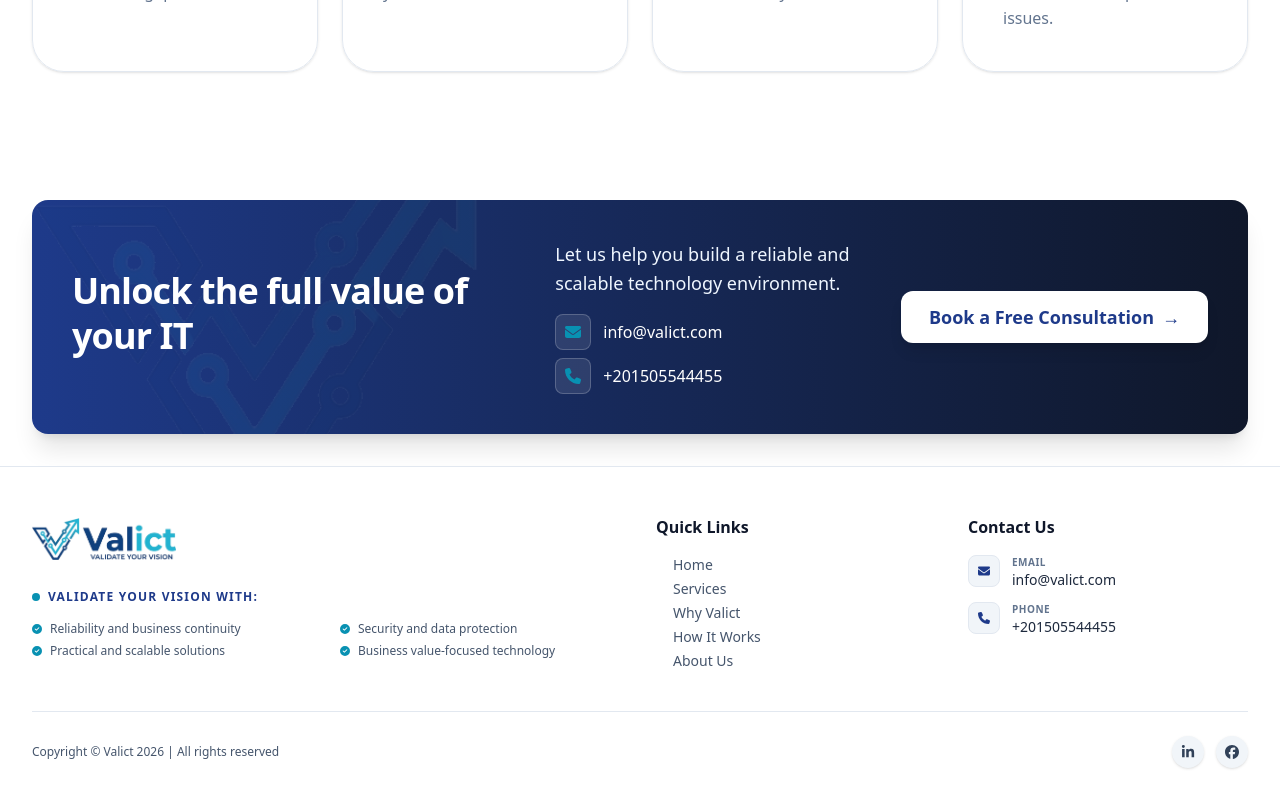
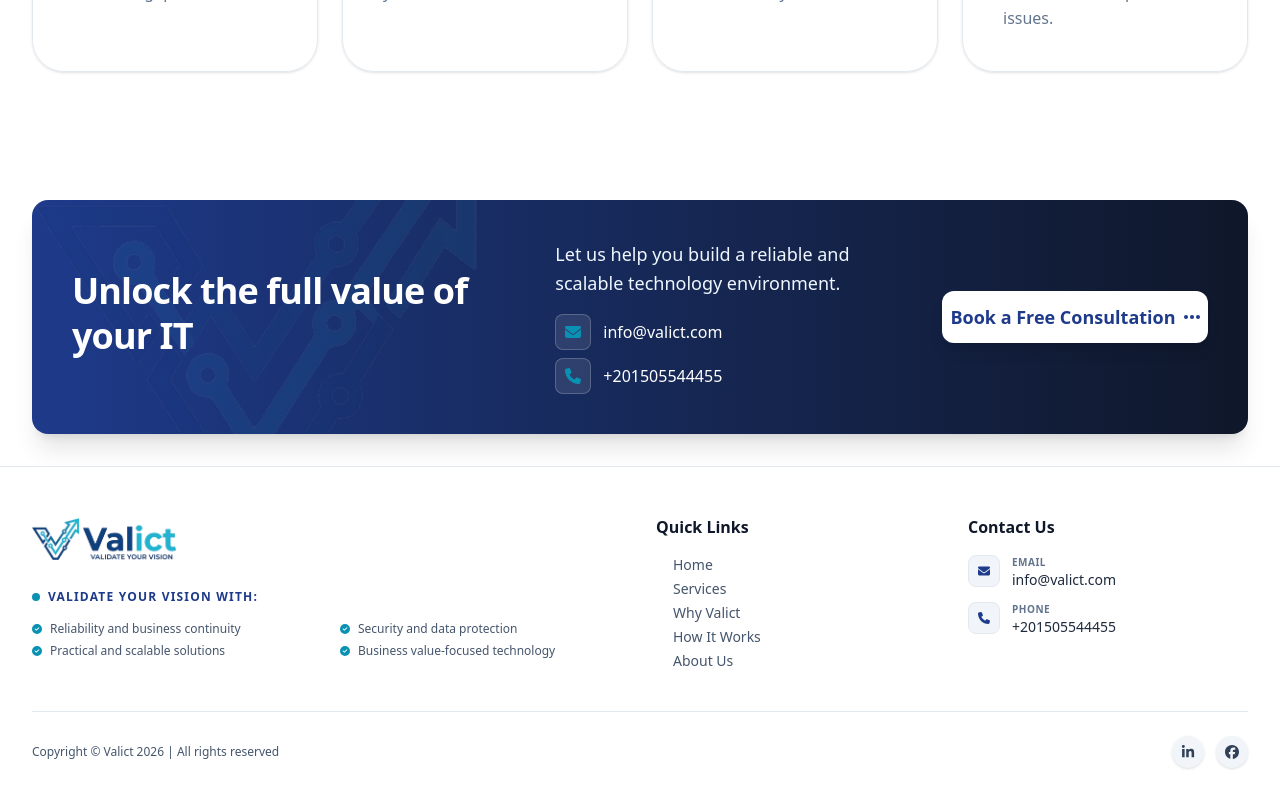
Before and after one commit to Tarek-Ali0/Valict, a Next.js app: page /en in a window 1280 px wide. Shown: the part 3169-3969 px from the top of the page. Built offline with nearby package versions, Linux system fonts and the light colour scheme.

Commit message:
Refactor comments and enhance button with shine effect
Updated comments for clarity and added shine effect to button.

```diff
--- a/src/components/Contact.tsx
+++ b/src/components/Contact.tsx
@@ -16,7 +16,7 @@ export function Contact({ dict }: ContactProps) {
           {/* الشريط */}
           <div className="relative w-full bg-gradient-to-r from-valict-navy to-valict-dark rounded-2xl p-8 md:p-10 shadow-xl overflow-hidden">
 
-            {/* الـ Watermark (صورة JustV) على الشمال - رجعناه كبير */}
+            {/* الـ Watermark (صورة JustV) على الشمال */}
             <div className="absolute top-1/2 left-0 -translate-y-1/2 w-[450px] h-[450px] opacity-[0.08] pointer-events-none">
               <Image
                 src="/JustV.png"
@@ -49,7 +49,6 @@ export function Contact({ dict }: ContactProps) {
                     aria-label={`Send an email to ${dict.contact.email}`}
                   >
                     <div className="flex-shrink-0 w-9 h-9 rounded-lg bg-white/10 border border-white/20 flex items-center justify-center group-hover:bg-white/20 transition-all">
-                      {/* أيقونة الإيميل: رجعت سماوية */}
                       <FaEnvelope className="w-4 h-4 text-valict-cyan" />
                     </div>
                     <span className="text-sm md:text-base font-medium">{dict.contact.email}</span>
@@ -60,7 +59,6 @@ export function Contact({ dict }: ContactProps) {
                     aria-label={`Call Valict support team at ${dict.contact.phone}`}
                   >
                     <div className="flex-shrink-0 w-9 h-9 rounded-lg bg-white/10 border border-white/20 flex items-center justify-center group-hover:bg-white/20 transition-all">
-                      {/* أيقونة التليفون: رجعت سماوية */}
                       <FaPhone className="w-4 h-4 text-valict-cyan" />
                     </div>
                     <span className="text-sm md:text-base font-medium" dir="ltr">{dict.contact.phone}</span>
@@ -68,15 +66,23 @@ export function Contact({ dict }: ContactProps) {
                 </div>
               </div>
 
-              {/* 3. الزرار */}
+              {/* 3. الزرار (مع 3 نقط + تأثير المراية) */}
               <div className="lg:col-span-3 flex justify-center lg:justify-end w-full">
                 <a
                   href={`mailto:${dict.contact.email}`}
-                  className="group relative bg-white text-valict-navy text-center py-3 px-7 rounded-xl font-bold text-base md:text-lg shadow-lg hover:bg-valict-cyan hover:text-valict-dark transition-all duration-300 inline-flex items-center justify-center gap-2 whitespace-nowrap transform hover:-translate-y-1"
+                  className="group relative bg-white text-valict-navy text-center py-3 px-7 rounded-xl font-bold text-base md:text-lg shadow-lg hover:bg-valict-cyan hover:text-valict-dark transition-all duration-300 inline-flex items-center justify-center gap-2 whitespace-nowrap overflow-hidden"
                 >
-                  {dict.cta.button}
-                  <span className="transition-transform duration-300 group-hover:translate-x-1 font-black">
-                    →
+                  {/* تأثير المراية (Shine Effect) */}
+                  <span className="absolute top-0 left-[-100%] w-full h-full bg-gradient-to-r from-transparent via-white/40 to-transparent transform skew-x-[-20deg] transition-all duration-700 group-hover:left-[100%]"></span>
+
+                  {/* النص */}
+                  <span className="relative z-10">{dict.cta.button}</span>
+
+                  {/* 3 نقط */}
+                  <span className="relative z-10 flex items-center gap-0.5 font-black">
+                    <span className="w-1 h-1 rounded-full bg-current"></span>
+                    <span className="w-1 h-1 rounded-full bg-current"></span>
+                    <span className="w-1 h-1 rounded-full bg-current"></span>
                   </span>
                 </a>
               </div>
```
